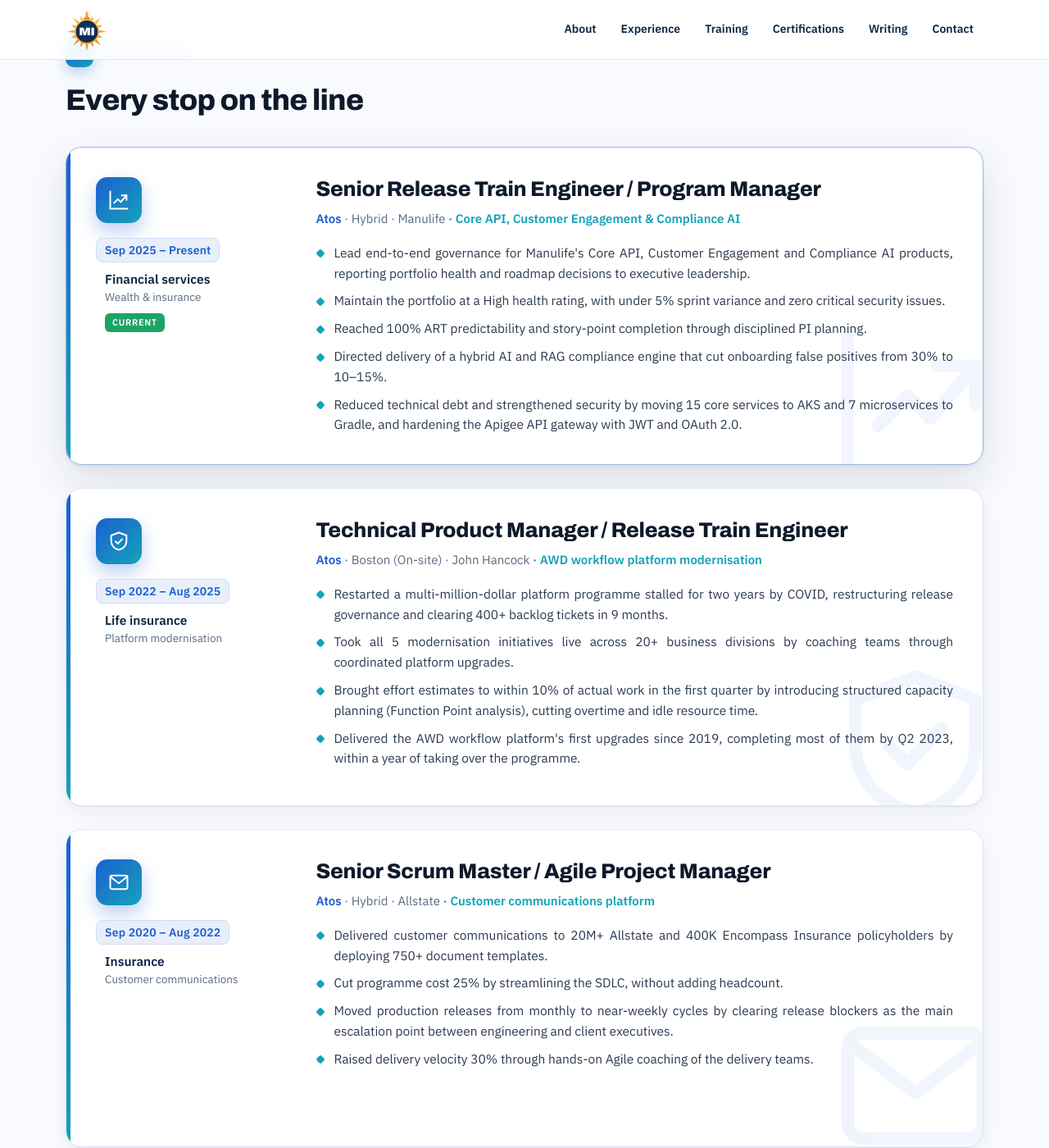
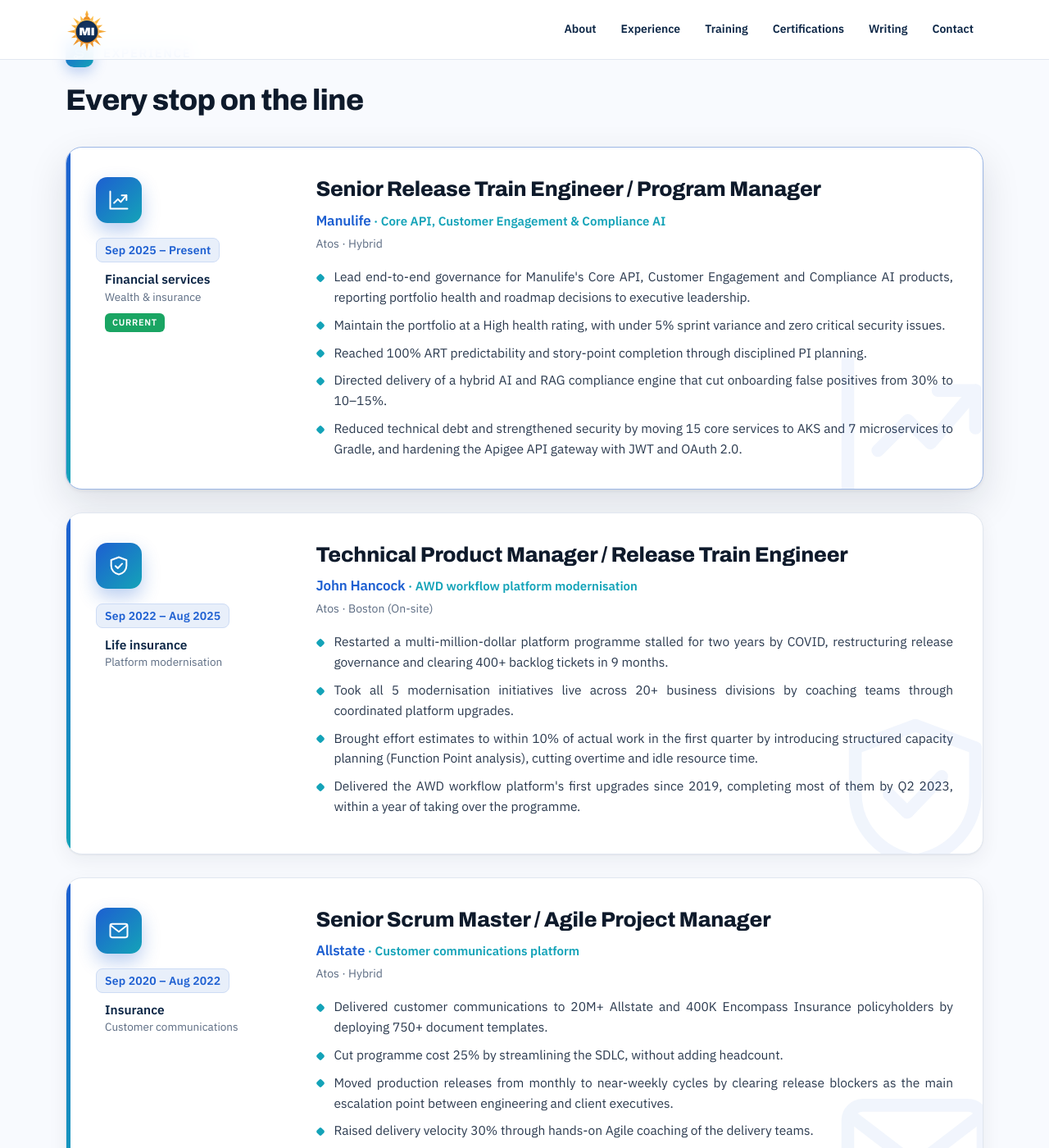
Before and after one commit to Madhan-I/Madhan-I.github.io, a Jekyll site: the page built from index.html, in a window 1280 px wide and 1400 px high, scrolled down 1908 px. Shown: the whole window at 82% size. Built offline with Jekyll 4.4.1, drawn with Linux system fonts in a browser that asks for light colours; some of the changed text lies outside the part shown.

Commit message:
Make client name the headline of each role
Co-Authored-By: Claude Opus 5.5 <noreply@anthropic.com>
Claude-Session: https://claude.ai/code/session_01MFRrTt7LBDdX57m85KHNGp

```diff
--- a/assets/css/style.css
+++ b/assets/css/style.css
@@ -464,3 +464,5 @@ nav .wrap { padding-block: 10px; }
 @media (max-width: 600px) { .portrait figcaption { display: none; } }
 .org .proj { color: var(--brand-2); font-weight: 600; }
 @media (max-width: 760px) { .org .proj { display: block; margin-top: 2px; } .org .proj .sep { display: none; } }
+.org.has-client .client { color: var(--brand); font-size: 17px; font-weight: 800; letter-spacing: -0.01em; }
+.org.has-client .via { display: block; margin-top: 3px; font-size: 14px; color: var(--muted); }
--- a/index.html
+++ b/index.html
@@ -85,7 +85,7 @@ layout: default
         </div>
         <div class="job-body">
           <h3>{{ job.title }}</h3>
-          <p class="org"><b>{{ job.company }}</b> · {{ job.detail }}{% if job.project %}<span class="proj"><span class="sep"> · </span>{{ job.project }}</span>{% endif %}</p>
+          {% if job.client %}<p class="org has-client"><b class="client">{{ job.client }}</b>{% if job.project %}<span class="proj"><span class="sep"> · </span>{{ job.project }}</span>{% endif %}<span class="via">{{ job.company }} · {{ job.detail }}</span></p>{% else %}<p class="org"><b>{{ job.company }}</b> · {{ job.detail }}</p>{% endif %}
           <ul>{% for pt in job.points %}<li>{{ pt }}</li>{% endfor %}</ul>
         </div>
         <svg class="job-art" aria-hidden="true"><use href="#i-{{ job.icon | default: 'route' }}"/></svg>
```
Also changed, not shown: _data/profile.yml (+18 -9 lines).
